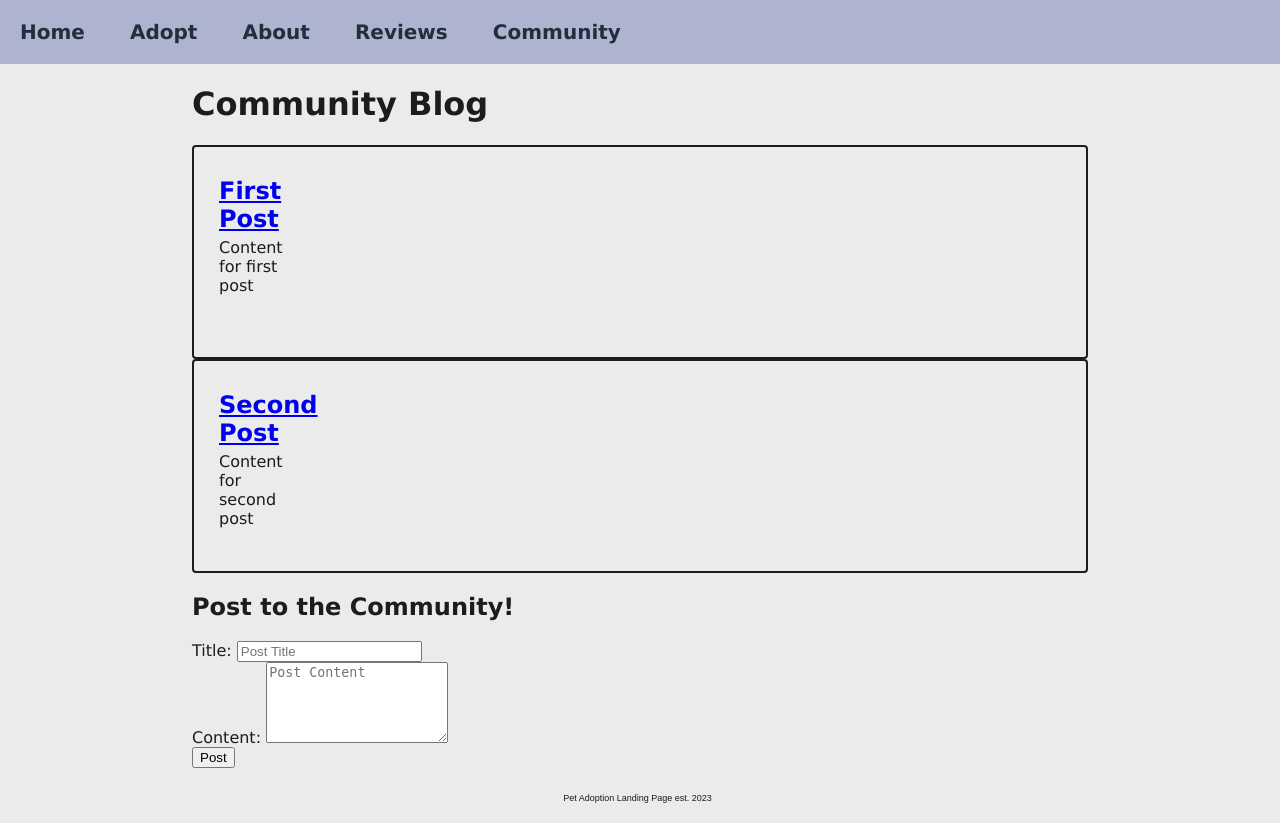
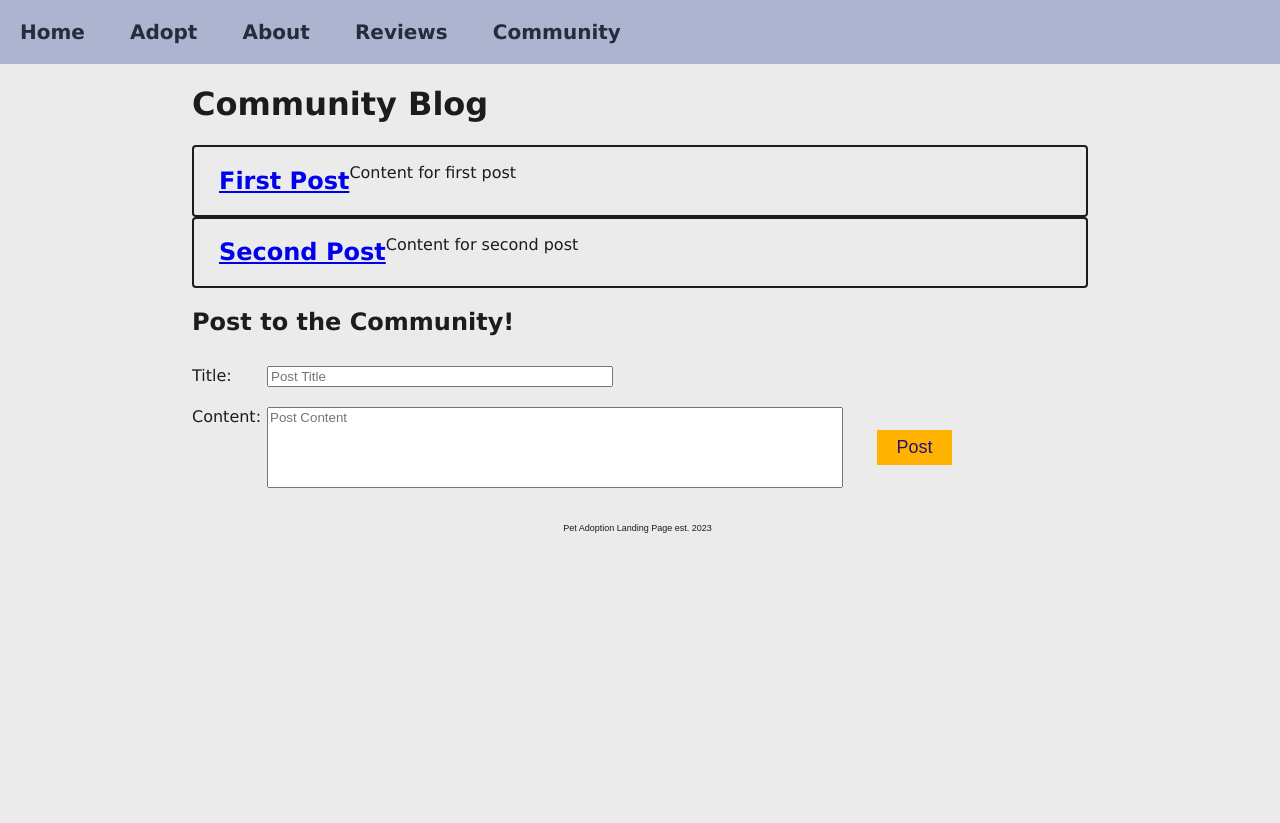
Before and after one commit to bchairez4/flask-landing-page, a Flask app: page /community in a window 1280 px wide. Shown: the part 140-963 px from the top of the page. After the commit the page ends 673 px from the top, so only its background shows below. Run offline with Flask 3, Linux system fonts and the light colour scheme; data comes from the database, SQL or seed files in the repository.

Commit message:
updated blogPost styling

```diff
--- a/static/css/style.css
+++ b/static/css/style.css
@@ -133,53 +133,61 @@ img {
     border: 2px hsl(0, 0%, 11%) solid;
     border-radius: 4px;
     border-collapse: collapse;
-    display: grid;
-    grid-template-rows: 65px 145px;
+    display: flex;
+    flex-direction: row;
     padding-left: 25px;
 }
 
-.postForm {
+.blogPostTitle {
+    /**/
+}
+
+.blogPostContent {
+    /**/
+}
+
+.blogPostForm {
     display: flex;
     flex-direction: row;
     flex-wrap: wrap;
 }
 
-.blogPostTitle {
+.blogPostFormTitle {
     display: grid;
     grid-template-columns: 75px 520px;
     padding-top: 10px;
     padding-bottom: 10px;
 }
 
-.blogPostContent {
+.blogPostFormContent {
     display: grid;
     grid-template-columns: 75px 600px;
     padding-top: 10px;
     padding-bottom: 10px;
 }
 
-.blogPostTitleBox {
+.blogPostFormTitleBox {
     resize: none;
     width: 65%;
 }
 
-.blogPostContentBox {
+.blogPostFormContentBox {
     resize: none;
     width: 95%;
     font-family: sans-serif;
 }
 
-.blogPostTitleBox:focus {
+.blogPostFormTitleBox:focus {
     outline: none;
     border: 2px solid hsl(261, 98%, 45%);;
 }
 
-.blogPostContentBox:focus {
+.blogPostFormContentBox:focus {
     outline: none;
     border: 2px solid hsl(261, 98%, 45%);
 }
 
-.blogPostSubmit {
+.blogPostFormSubmit {
     width: 75px;
     height: 35px;
     color: hsl(249, 70%, 26%);
```
